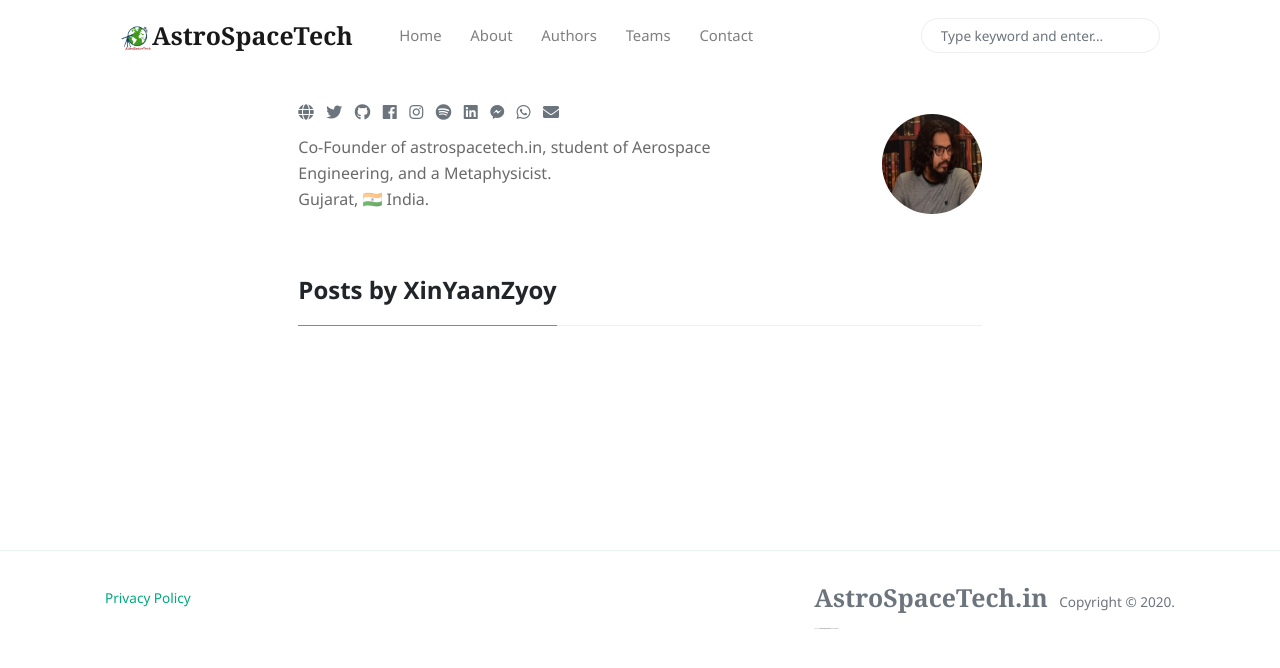
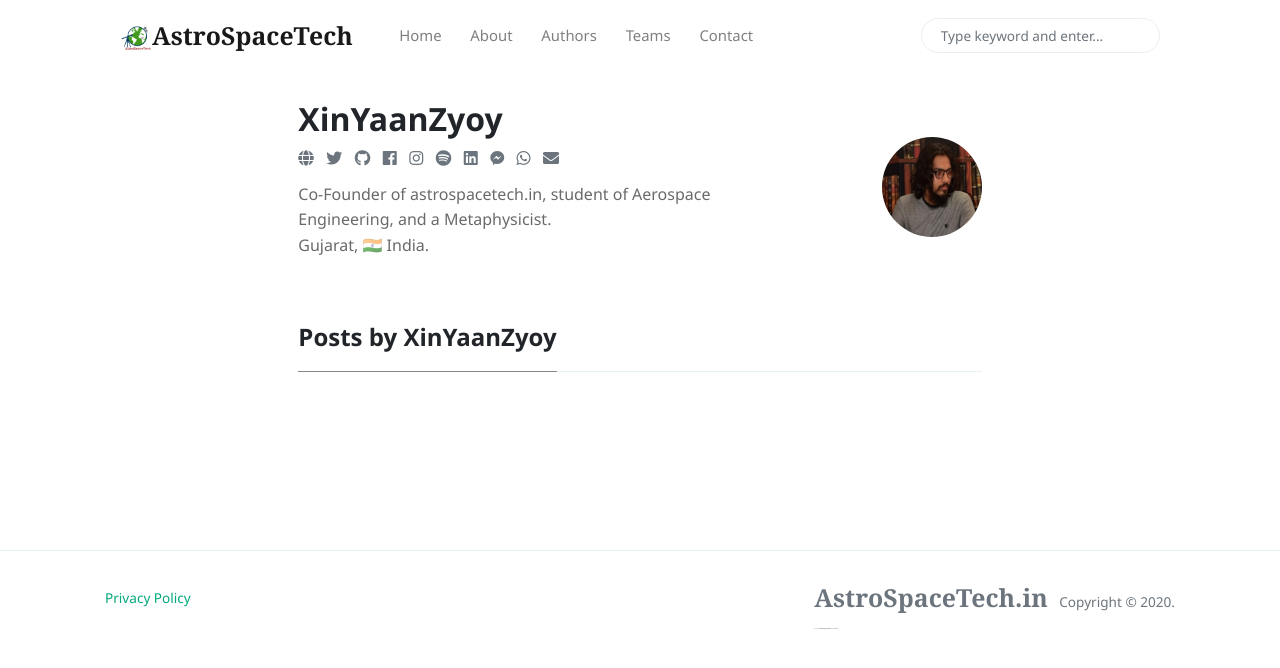
Before and after one commit to AstroSpaceTech/AstroSpaceTech.github.io, a Jekyll site: the page built from _pages/author-xinyaanzyoy.html, in a window 1280 px wide. Shown: the top 668 px of the page. Built offline with Jekyll 4.4.1, drawn with Linux system fonts in a browser that asks for light colours; nearby versions of some CDN libraries.

Commit message:
Update author-xinyaanzyoy.html

```diff
--- a/_pages/author-xinyaanzyoy.html
+++ b/_pages/author-xinyaanzyoy.html
@@ -10,6 +10,7 @@ permalink: "/author-xinyaanzyoy.html"
     <div class="col-md-8">
         <div class="row align-items-center mb-5">
             <div class="col-md-9">
+                <h2 class="font-weight-bold">{{page.title}}</h2>
                 <div>
                     {% if site.authors.XinYaanZyoy.site %}
                     <a target="_blank" href="{{ site.authors.XinYaanZyoy.site }}"><i class="fa fa-globe text-muted" aria-hidden="true"></i></a> &nbsp;
```
